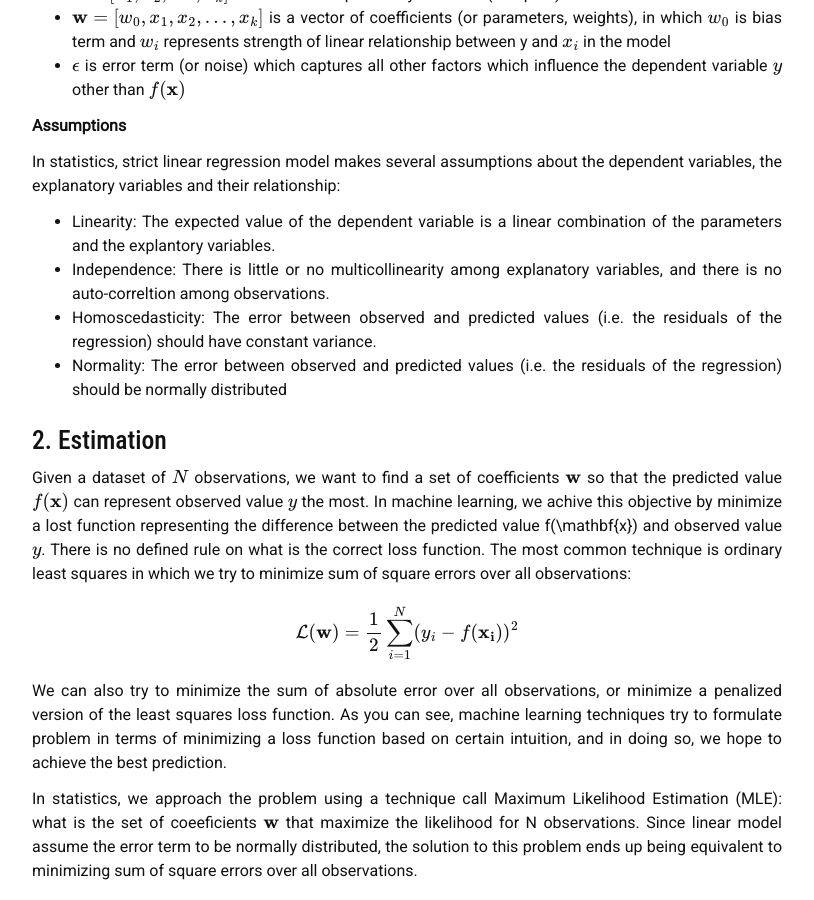
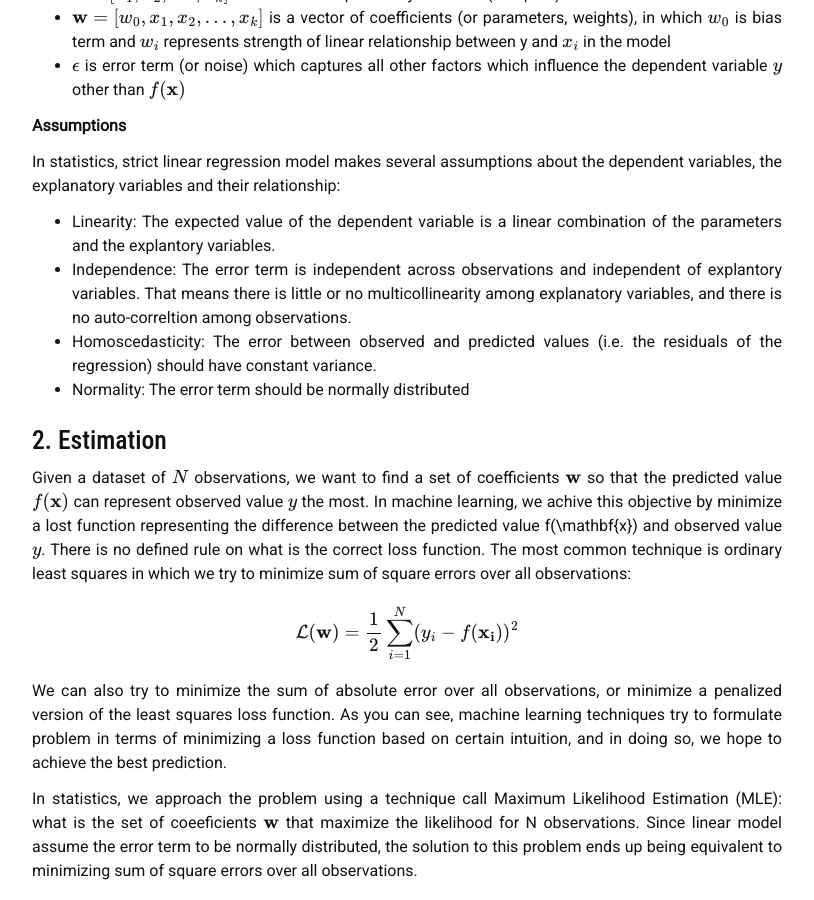
Before and after one commit to liambll/blog-archive, a Jekyll site: the page built from _posts/2017-06-29-linear-regression.markdown, in a window 1280 px wide and 900 px high, scrolled down 748 px. Shown: the whole window, without its empty margins (233-1047 px from the left). Built offline with Jekyll 4.4.1, drawn with Linux system fonts in a browser that asks for light colours; nearby versions of some CDN libraries; formulas are drawn with MathJax 3; comment, search, counter and statistics services are not loaded.

Commit message:
Update 2017-06-29-linear-regression.markdown

```diff
--- a/_posts/2017-06-29-linear-regression.markdown
+++ b/_posts/2017-06-29-linear-regression.markdown
@@ -34,9 +34,9 @@ __Assumptions__
 
 In statistics, strict linear regression model makes several assumptions about the dependent variables, the explanatory variables and their relationship:
 * Linearity: The expected value of the dependent variable is a linear combination of the parameters and the explantory variables.
-* Independence: There is little or no multicollinearity among explanatory variables, and there is no auto-correltion among observations.
+* Independence: The error term is independent across observations and independent of explantory variables. That means there is little or no multicollinearity among explanatory variables, and there is no auto-correltion among observations.
 * Homoscedasticity: The error between observed and predicted values (i.e. the residuals of the regression) should have constant variance.
-* Normality: The error between observed and predicted values (i.e. the residuals of the regression) should be normally distributed
+* Normality: The error term should be normally distributed
 
 ## 2. Estimation
 Given a dataset of \\(N\\) observations, we want to find a set of coefficients \\(\mathbf{w}\\) so that the predicted value \\(f(\mathbf{x})\\) can represent observed value \\(y\\) the most.
```
